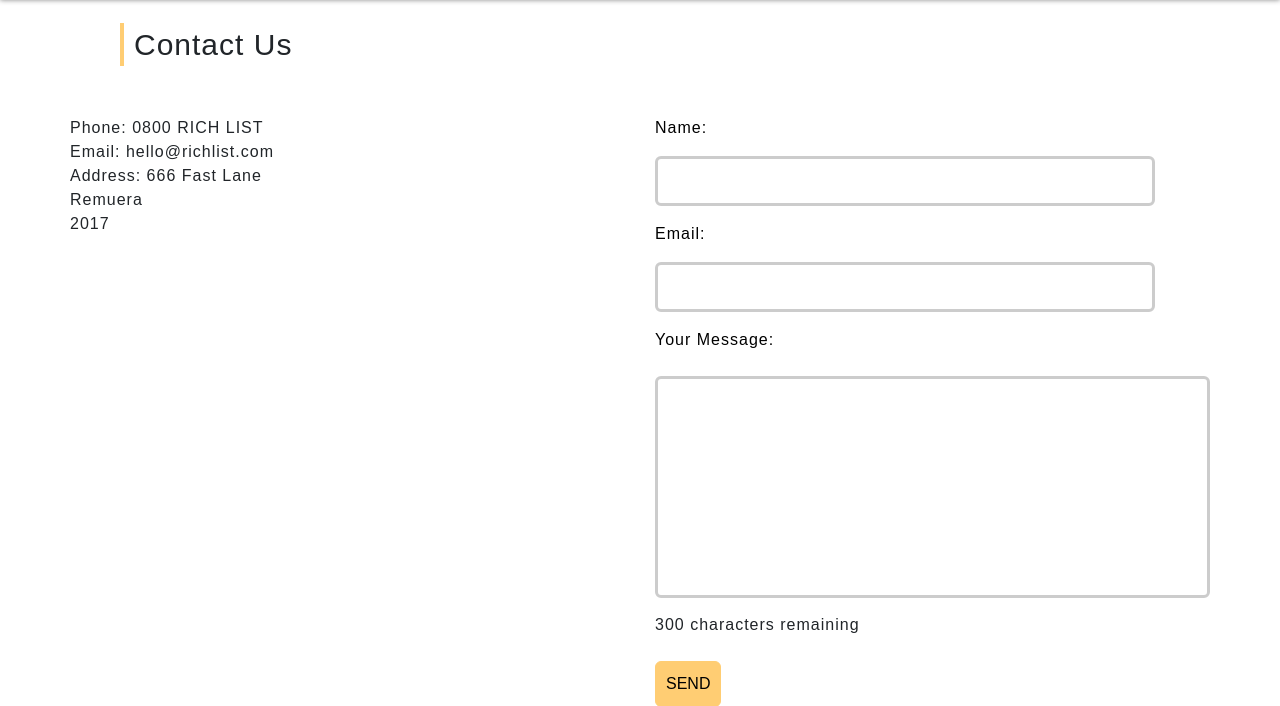
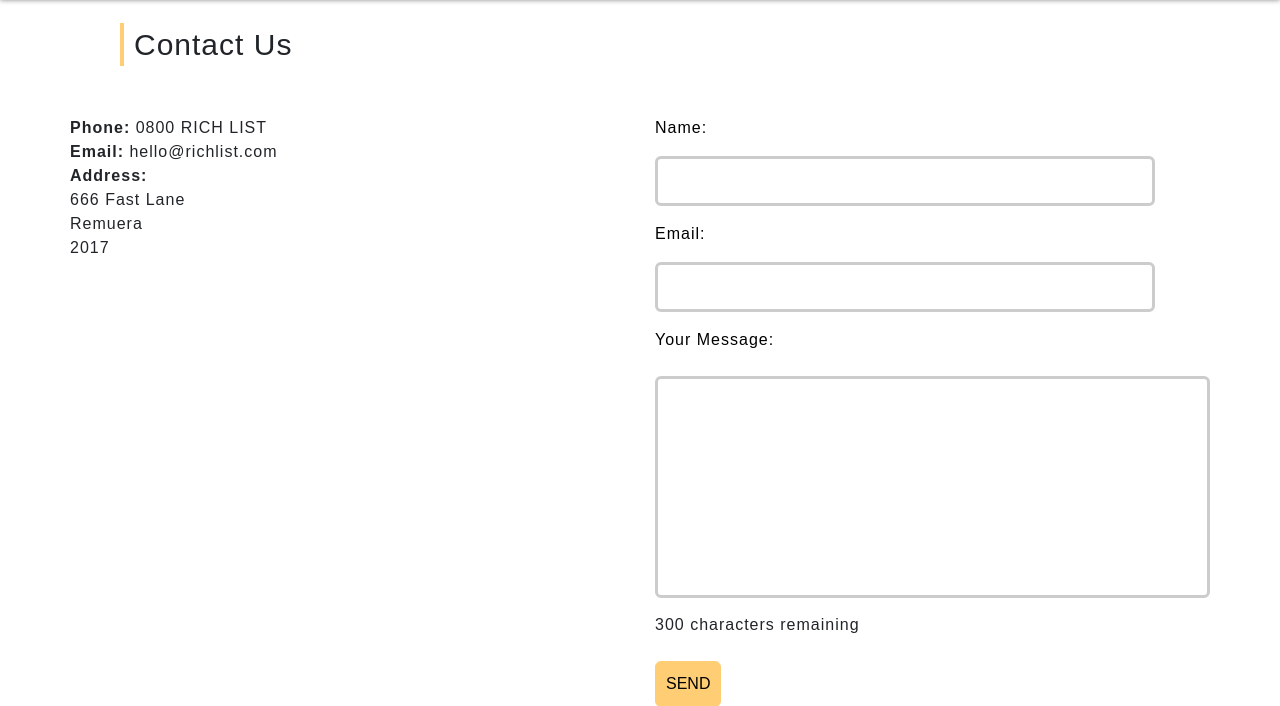
Before and after one commit to katatk/real-estate, a PHP site: page /contact in a window 1280 px wide. Shown: the part 183-889 px from the top of the page. Run offline with PHP 8.4, Linux system fonts and the light colour scheme; some web fonts are replaced.

Commit message:
edited contact page

```diff
--- a/contact.php
+++ b/contact.php
@@ -19,7 +19,8 @@ include_once 'header.php';
 
                 <span class="bold">Phone:</span> 0800 RICH LIST<br>
                     <span class="bold">Email:</span> hello@richlist.com<br>
-                    <span class="bold">Address:</span> 666 Fast Lane<br> Remuera
+                    <span class="bold">Address:</span><br>
+                       666 Fast Lane<br> Remuera
                         <br> 2017
 
             </div>
--- a/css/one-page-wonder.css
+++ b/css/one-page-wonder.css
@@ -225,9 +225,13 @@
         text-shadow: none;
     }
 
-.navbar-nav {
-    color: #000;
-}
+    .navbar-nav {
+        color: #000;
+    }
+
+    .bold {
+        font-weight: bold;
+    }
 
 
     /* Kat's custom styles end */
@@ -255,7 +259,7 @@
         padding-left: 10px;
         text-align: left;
         border-left: 4px solid #ffcd73;
-    /*    text-transform: uppercase;*/
+        /*    text-transform: uppercase;*/
     }
 
     .listing-title {
```
